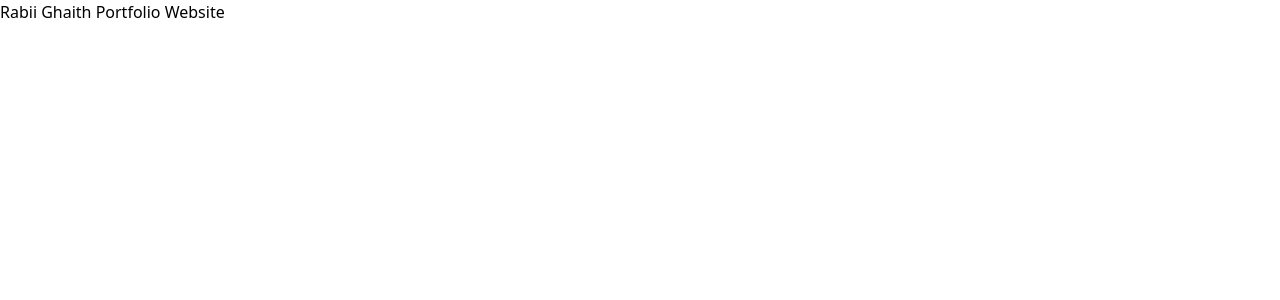
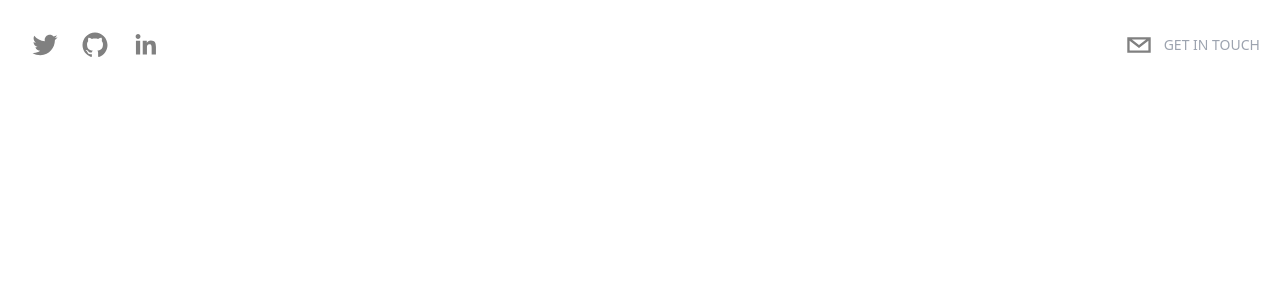
Before and after one commit to RabGH/portfolio-rabgh-1.0, a Next.js app: page / in a window 1280 px wide. Shown: the top 300 px of the page. Built offline with nearby package versions, Linux system fonts and the light colour scheme.

Commit message:
fixing config and start header

```diff
--- a/package.json
+++ b/package.json
@@ -20,9 +20,12 @@
     "postcss": "8.4.24",
     "react": "18.2.0",
     "react-dom": "18.2.0",
+    "react-social-icons": "^5.15.0",
     "typescript": "5.1.3"
   },
   "devDependencies": {
+    "prettier": "^2.8.8",
+    "prettier-plugin-tailwindcss": "^0.3.0",
     "tailwindcss": "^3.3.2"
   }
 }
--- /dev/null
+++ b/src/components/Header.tsx
@@ -0,0 +1,50 @@
+import React from 'react'
+import { SocialIcon } from 'react-social-icons'
+
+type Props = {}
+
+function Header({}: Props) {
+    return (
+        <header className="sticky top-0 z-20 mx-auto flex max-w-7xl items-start justify-between p-5 xl:items-center">
+            <div className="flex flex-row items-center">
+                <SocialIcon
+                    url="https://twitter.com/RABBIToCOM"
+                    target="_blank"
+                    rel="noopener noreferrer"
+                    fgColor="gray"
+                    bgColor="transparent"
+                />
+                <SocialIcon
+                    url="https://github.com/RabGH"
+                    target="_blank"
+                    rel="noopener noreferrer"
+                    fgColor="gray"
+                    bgColor="transparent"
+                />
+                <SocialIcon
+                    url="https://www.linkedin.com/in/rabii-ghaith/"
+                    target="_blank"
+                    rel="noopener noreferrer"
+                    fgColor="gray"
+                    bgColor="transparent"
+                />
+            </div>
+
+            <div className="flex cursor-pointer flex-row items-center text-gray-300">
+                <SocialIcon
+                    className="cursor-pointer"
+                    network="email"
+                    target="_blank"
+                    rel="noopener noreferrer"
+                    fgColor="gray"
+                    bgColor="transparent"
+                />
+                <p className="hidden text-sm uppercase text-gray-400 md:inline-flex">
+                    Get In Touch
+                </p>
+            </div>
+        </header>
+    )
+}
+
+export default Header
--- a/src/pages/index.tsx
+++ b/src/pages/index.tsx
@@ -1,5 +1,6 @@
 import Image from "next/image";
 import Head from "next/head";
+import Header from "@/components/Header";
 
 export default function Home() {
   return (
@@ -9,7 +10,20 @@ export default function Home() {
         <meta name="description" content="Rabii Ghaith Portfolio" />
         <link rel="icon" href="/favicon.ico" />
       </Head>
-      <h1>Rabii Ghaith Portfolio Website</h1>
+
+      {/* Header */}
+      <Header />
+      {/* Hero */}
+
+      {/* About */}
+
+      {/* Experiences */}
+
+      {/* Skills */}
+
+      {/* Projects */}
+
+      {/* Contact Me */}
     </div>
   );
 }
--- a/tailwind.config.js
+++ b/tailwind.config.js
@@ -1,18 +1,12 @@
 /** @type {import('tailwindcss').Config} */
 module.exports = {
   content: [
-    './src/pages/**/*.{js,ts,jsx,tsx,mdx}',
-    './src/components/**/*.{js,ts,jsx,tsx,mdx}',
-    './src/app/**/*.{js,ts,jsx,tsx,mdx}',
+    "./src/pages/**/*.{js,ts,jsx,tsx,mdx}",
+    "./src/components/**/*.{js,ts,jsx,tsx,mdx}",
+    "./src/app/**/*.{js,ts,jsx,tsx,mdx}",
   ],
   theme: {
-    extend: {
-      backgroundImage: {
-        'gradient-radial': 'radial-gradient(var(--tw-gradient-stops))',
-        'gradient-conic':
-          'conic-gradient(from 180deg at 50% 50%, var(--tw-gradient-stops))',
-      },
-    },
+    extend: {},
   },
   plugins: [],
-}
+};
```
Also changed, not shown: 2 other files (tests, documents, lock files or other folders).
